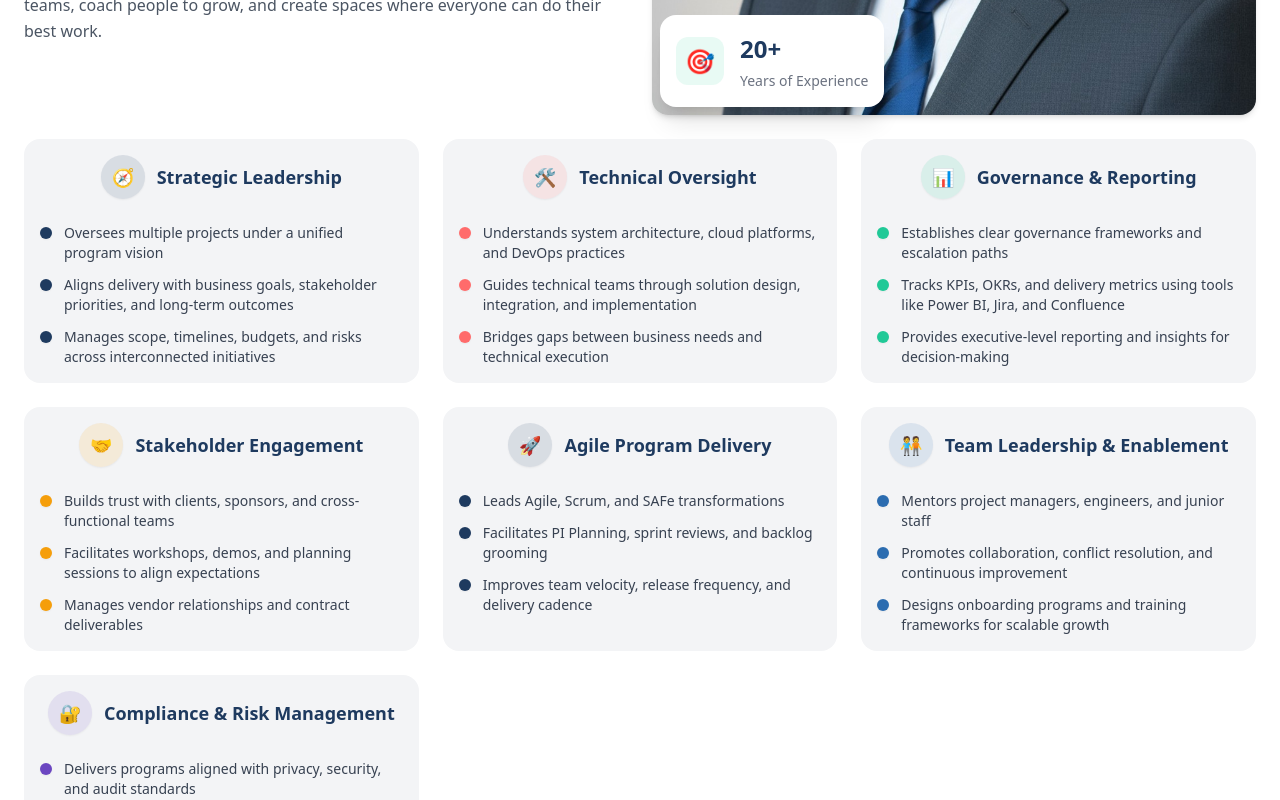
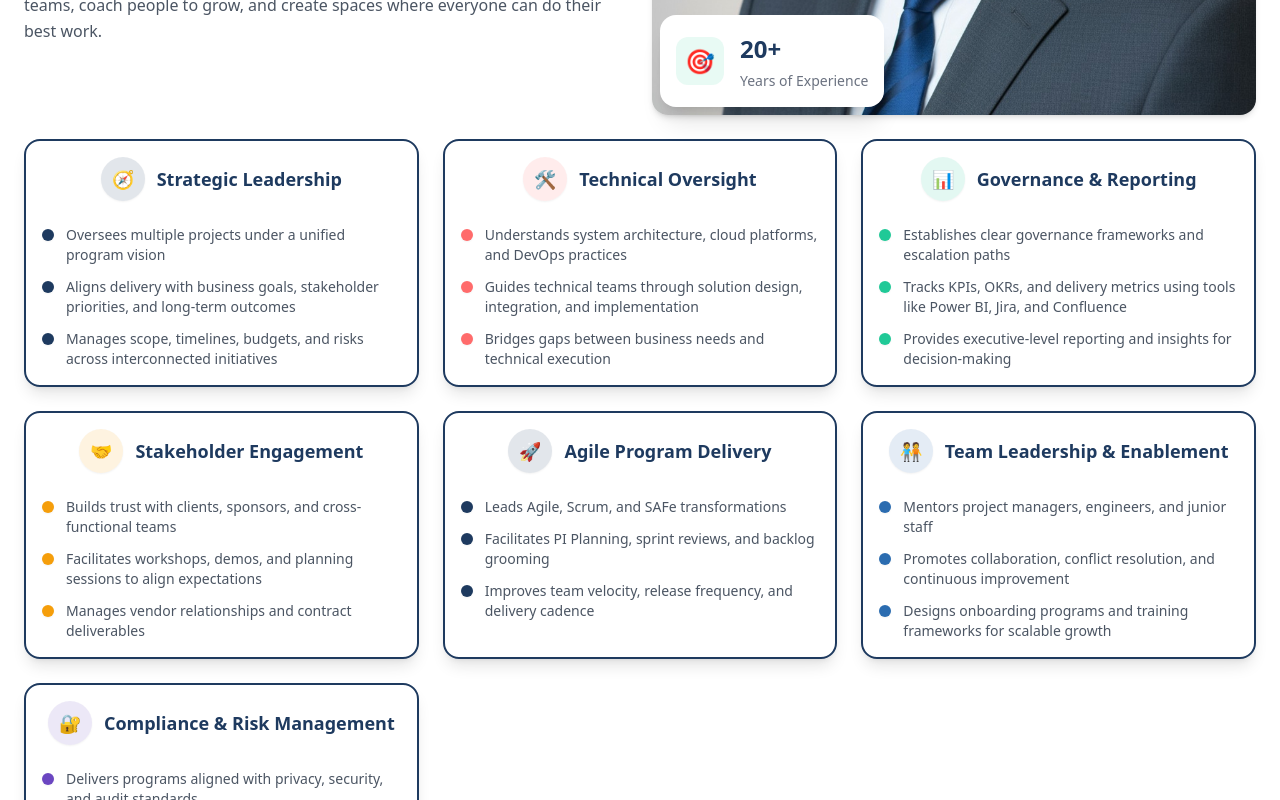
Before and after one commit to sat33shgit/Portfolio, a React (Vite) app: page / in a window 1280 px wide. Shown: the part 1580-2380 px from the top of the page. Built offline with nearby package versions, Linux system fonts and the light colour scheme.

Commit message:
style: feature cards - remove bg, add border color and shadow for About cards (iOS contrast)

```diff
--- a/src/components/ui/FeatureItem.jsx
+++ b/src/components/ui/FeatureItem.jsx
@@ -4,7 +4,7 @@ export default function FeatureItem({ icon = null, title, bullets = [], color })
   const circleStyle = color ? { backgroundColor: `${color}20`, color } : {};
 
   return (
-    <div className="relative z-10 p-4 rounded-2xl bg-gray-100 hover:shadow-lg transition-all duration-300 h-full">
+    <div className="p-4 rounded-2xl border-[2px] border-[#1e3a5f] shadow-lg hover:shadow-lg transition-all duration-300 h-full bg-transparent">
       {/* header: icon and title stacked on mobile, inline on larger screens */}
       <div className="flex flex-col sm:flex-row items-center justify-center gap-3">
         <div
@@ -28,7 +28,7 @@ export default function FeatureItem({ icon = null, title, bullets = [], color })
               className="flex-none mt-1 w-3 h-3 rounded-full shadow-sm mr-3"
               style={{ backgroundColor: color || '#94a3b8' }}
             />
-            <p className="text-sm text-gray-700 dark:text-gray-300" style={{ WebkitTextFillColor: 'currentColor' }}>{b}</p>
+            <p className="text-sm text-gray-600 dark:text-gray-300">{b}</p>
           </li>
         ))}
       </ul>
```
